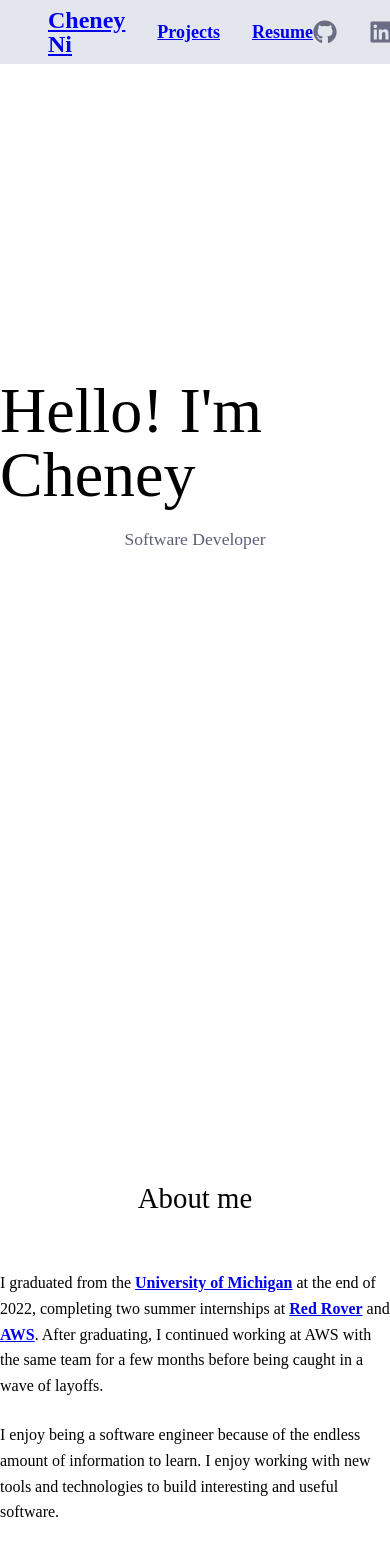
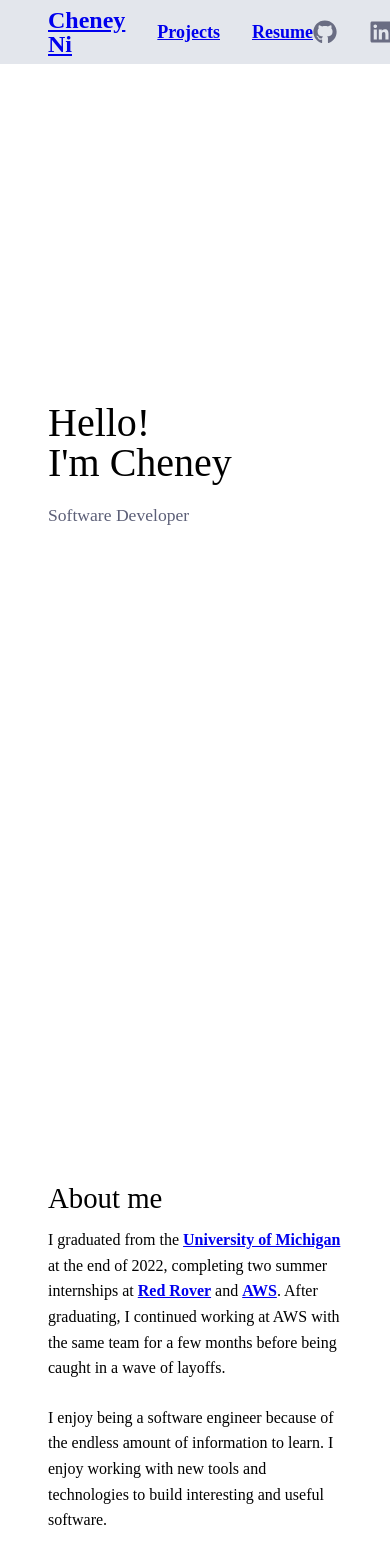
Before and after one commit to cheneyni-451/cheneyni-451.github.io, a SvelteKit app: page / in a window 390 px wide. Shown: the top 1553 px of the page. Built offline with nearby package versions, Linux system fonts and the light colour scheme.

Commit message:
Make homepage responsive

```diff
--- a/src/routes/+page.svelte
+++ b/src/routes/+page.svelte
@@ -12,7 +12,10 @@
 
 <article class="section-container">
 	<section class="introduction">
-		<h1 class="hello">Hello! I'm Cheney</h1>
+		<div class="hello-wrapper">
+			<h1 class="hello">Hello!</h1>
+			<h1 class="hello">I'm Cheney</h1>
+		</div>
 		<p class="title">Software Developer</p>
 	</section>
 
@@ -62,6 +65,11 @@
 		gap: 20em;
 	}
 
+	section {
+		margin-left: 3em;
+		margin-right: 3em;
+	}
+
 	/** Introduction **/
 	.introduction {
 		height: 50em;
@@ -70,6 +78,13 @@
 		justify-content: center;
 		align-items: center;
 		gap: 1.5em;
+	}
+
+	.hello-wrapper {
+		display: flex;
+		flex-direction: row;
+		column-gap: 1em;
+		flex-wrap: wrap;
 	}
 
 	.hello {
@@ -97,7 +112,7 @@
 	.paragraph {
 		margin-bottom: 1.5em;
 		max-width: 35em;
-		line-height: 1.6em;
+		line-height: 1.6;
 	}
 
 	/** Skills **/
@@ -114,10 +129,11 @@
 	}
 
 	.skills-wrapper {
-		width: 40%;
+		width: 50%;
 		display: flex;
 		flex-wrap: wrap;
 		flex-direction: row;
+		justify-content: center;
 		gap: 5em;
 	}
 
@@ -139,4 +155,67 @@
 	.skill-img:hover {
 		filter: grayscale(0);
 	}
+
+	@media (max-width: 1400px) {
+		.skills-wrapper {
+			width: 80%;
+		}
+	}
+
+	@media (max-width: 800px) {
+		/** Introduction **/
+		.introduction {
+			align-items: flex-start;
+		}
+
+		.hello {
+			font-size: 3.2em;
+		}
+
+		/** Bio **/
+		.bio {
+			align-items: flex-start;
+		}
+
+		.bio-title {
+			margin-bottom: 1em;
+		}
+
+		/** Skills **/
+		.skills {
+			align-items: flex-start;
+		}
+
+		.skills-title {
+			font-size: 1.4em;
+		}
+
+		.skills-wrapper {
+			gap: 2em;
+			justify-content: flex-start;
+			width: 100%;
+		}
+
+		.skill-wrapper {
+			width: 3em;
+			height: 3em;
+		}
+	}
+
+	@media (max-width: 400px) {
+		/** Introduction **/
+		.hello {
+			font-size: 2.5em;
+		}
+
+		/** Bio **/
+		.bio-title {
+			margin-bottom: 0.5em;
+		}
+
+		/** Skills **/
+		.skills-title {
+			font-size: 1em;
+		}
+	}
 </style>
```
